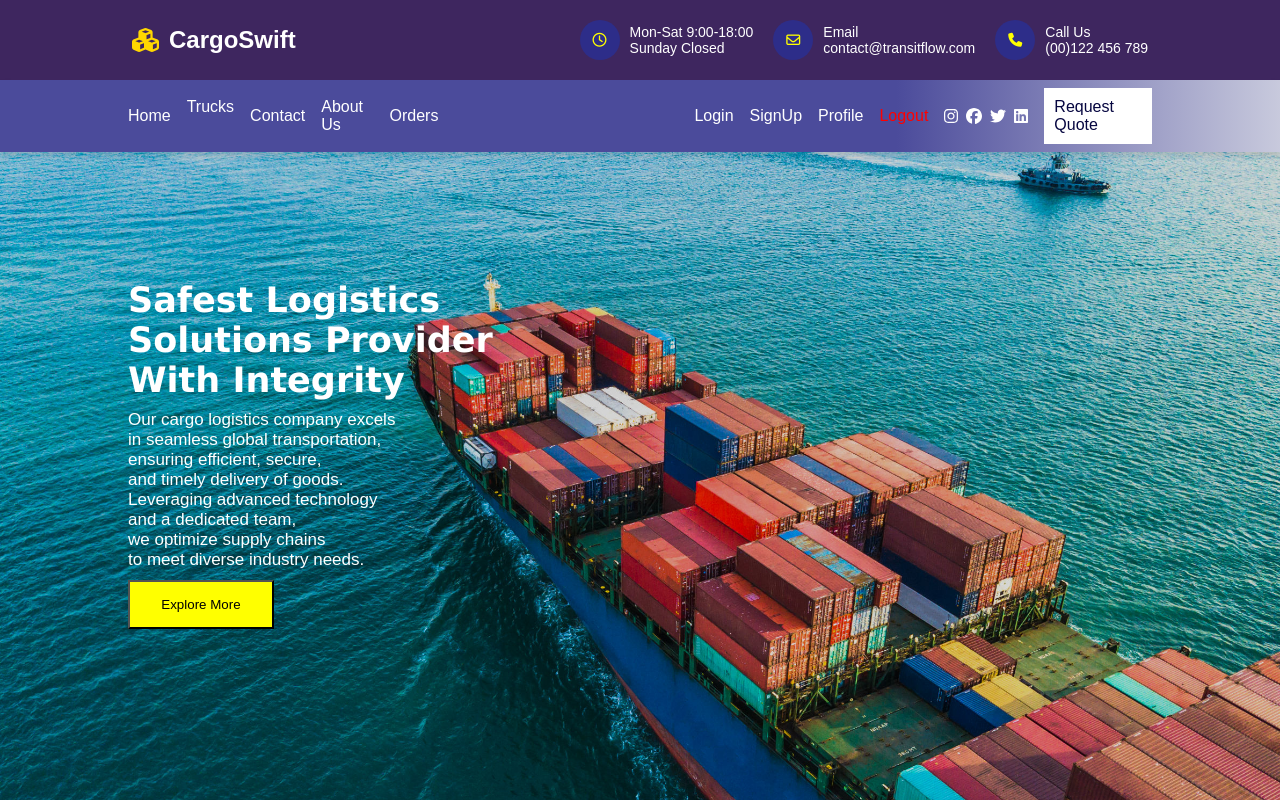
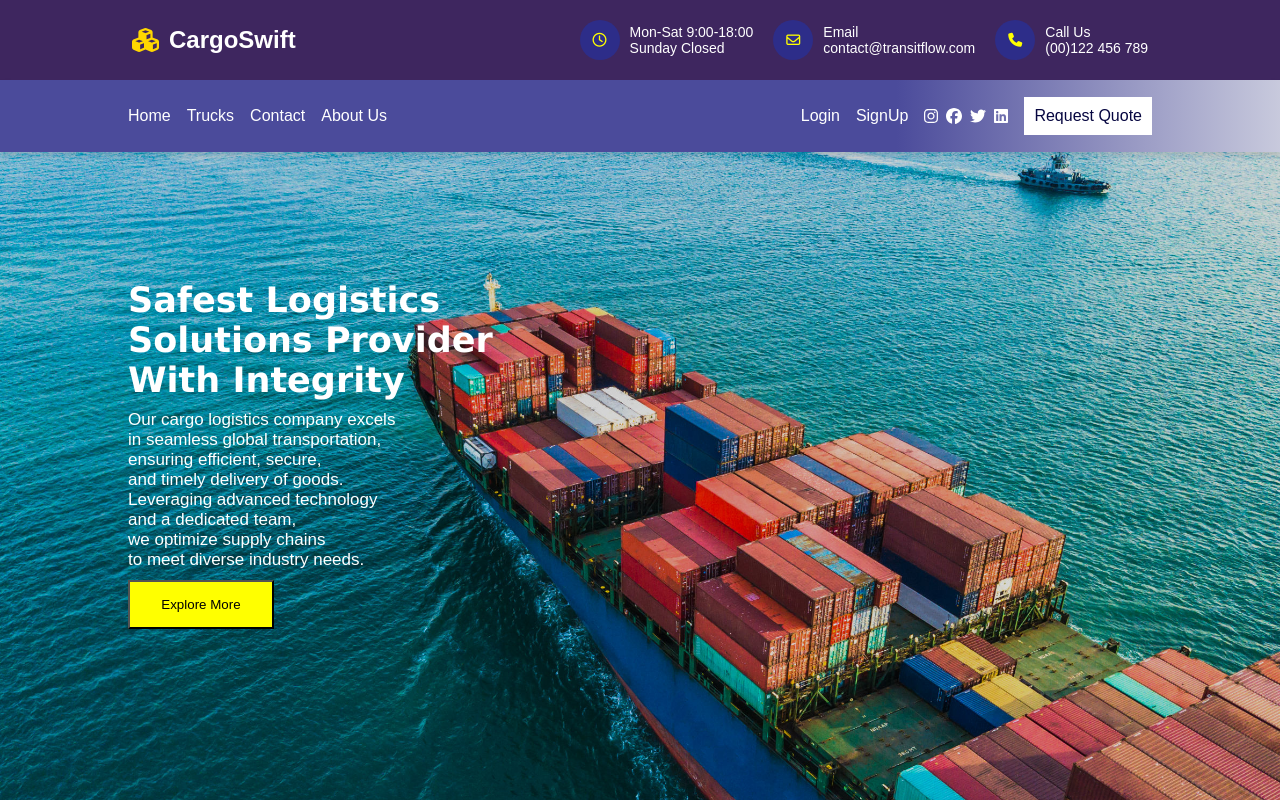
Before and after one commit to talanta-cc/CargoSwift_web, a React (Create React App) app: page / in a window 1280 px wide. Shown: the top 800 px of the page. Built offline with nearby package versions, Linux system fonts and the light colour scheme.

Commit message:
login password reset

```diff
--- a/src/App.js
+++ b/src/App.js
@@ -17,8 +17,9 @@ import OrderList from './pages/Orders/OrderList';
 import TrucksPage from './pages/Trucks/TrucksPage';
 import ProtectedRoute from './components/ProtectedRoute';
 
+
 const App = () => {
-  const [user, setUser] = useState({ name: '', email: '' });
+  const [user, setUser] = useState(null);
 
   useEffect(() => {
     const storedUser = localStorage.getItem('user');
@@ -27,32 +28,38 @@ const App = () => {
     }
   }, []);
 
-  const updateUser = (updatedUser) => {
-    setUser(updatedUser);
+  const handleLogin = (loggedInUser) => {
+    setUser(loggedInUser);
+    localStorage.setItem('user', JSON.stringify(loggedInUser));
   };
 
-  const isAuthenticated = !!localStorage.getItem('token');
+  const handleLogout = () => {
+    setUser(null);
+    localStorage.removeItem('user');
+  };
+
+  const isAuthenticated = !!user; // Check if user is authenticated
 
   return (
     <div>
       <Header />
-      <Navbar />
+      <Navbar isAuthenticated={isAuthenticated} onLogout={handleLogout} />
       <Routes>
         <Route path="/" element={<Home />} />
         <Route path="/trucks" element={<TrucksPage />} />
         <Route path="/about" element={<About />} />
         <Route path="/projects" element={<Projects />} />
         <Route path="/contact" element={<Contact />} />
-        <Route path="/login" element={<Login />} />
+        <Route path="/login" element={<Login onLogin={handleLogin} />} />
         <Route path="/signup" element={<SignUp />} />
         <Route path="/forgot-password" element={<ForgotPassword />} />
         <Route
-          path="/profile"
-          element={<ProtectedRoute isAuthenticated={isAuthenticated} element={ProfilePage} user={user} />}
-        />
-        <Route
+         path="/profile"
+         element={<ProtectedRoute isAuthenticated={isAuthenticated} element={ProfilePage} />}
+       />
+       <Route
           path="/edit-profile"
-          element={<ProtectedRoute isAuthenticated={isAuthenticated} element={EditProfilePage} updateUser={updateUser} />}
+          element={<ProtectedRoute isAuthenticated={isAuthenticated} element={EditProfilePage} />}
         />
         <Route
           path="/change-password"
@@ -60,7 +67,7 @@ const App = () => {
         />
         <Route
           path="/orders"
-          element={<ProtectedRoute isAuthenticated={isAuthenticated} element={OrderList} user={user} />}
+          element={<ProtectedRoute isAuthenticated={isAuthenticated} element={OrderList} />}
         />
       </Routes>
       <Footer />
--- a/src/components/Navbar.jsx
+++ b/src/components/Navbar.jsx
@@ -5,7 +5,7 @@ import { faBars, faTimes } from '@fortawesome/free-solid-svg-icons';
 import { faFacebook, faTwitter, faInstagram, faLinkedin } from '@fortawesome/free-brands-svg-icons';
 import { Link, useNavigate } from 'react-router-dom';
 
-const Navbar = () => {
+const Navbar = ({ isAuthenticated, onLogout }) => {
     const [menuOpen, setMenuOpen] = useState(false);
     const navigate = useNavigate();
 
@@ -14,7 +14,7 @@ const Navbar = () => {
     };
 
     const handleLogout = () => {
-        console.log('User logged out');
+        onLogout();
         navigate('/login');
     };
 
@@ -31,18 +31,26 @@ const Navbar = () => {
                         <Link to="/trucks">Box Trucks</Link>
                         <Link to="/">Reefers</Link>
                         <Link to="/">Dry Vans</Link>
-                        <Link to="/">Flatbedst</Link>
+                        <Link to="/">Flatbeds</Link>
                     </div>
                 </div>
                 <Link to="/contact">Contact</Link>
                 <Link to="/about">About Us</Link>
-                <Link to="/orders">Orders</Link>
+                {isAuthenticated && <Link to="/orders">Orders</Link>}
             </div>
             <div className="navbar-links-right">
-                <Link to="/login">Login</Link>
-                <Link to="/signup">SignUp</Link>
-                <Link to="/profile">Profile</Link>
-                <button onClick={handleLogout} className="logout-button">Logout</button>
+                {!isAuthenticated && (
+                    <>
+                        <Link to="/login">Login</Link>
+                        <Link to="/signup">SignUp</Link>
+                    </>
+                )}
+                {isAuthenticated && (
+                    <>
+                        <Link to="/profile">Profile</Link>
+                        <button onClick={handleLogout} className="logout-button">Logout</button>
+                    </>
+                )}
                 <div className="social-media">
                     <a href="https://instagram.com" target="_blank" rel="noopener noreferrer">
                         <FontAwesomeIcon icon={faInstagram} />
```
